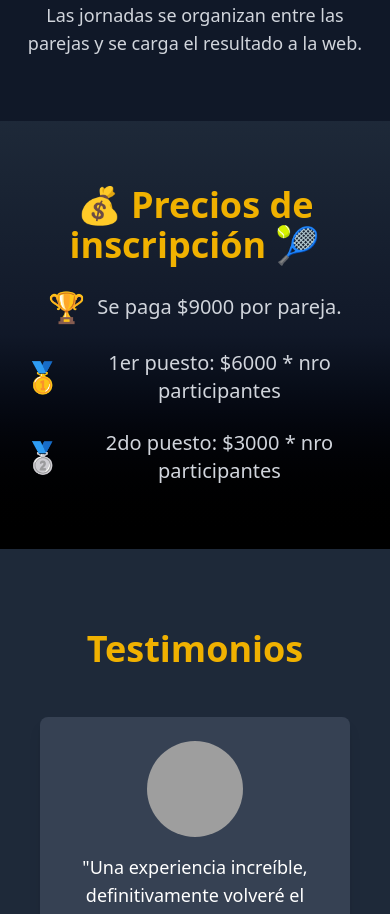
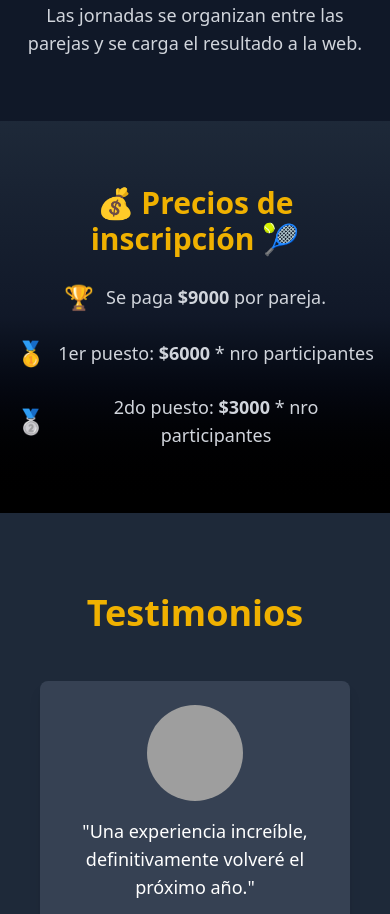
Before and after one commit to manuelKrivoy/padeltour, a React (Vite) app: page / in a window 390 px wide. Shown: the part 1047-1961 px from the top of the page. Built offline with nearby package versions, Linux system fonts and the light colour scheme; grey boxes are pictures that could not be loaded.

Commit message:
responsive schedule

```diff
--- a/src/components/ScheduleSection.jsx
+++ b/src/components/ScheduleSection.jsx
@@ -2,22 +2,30 @@ import React from "react";
 
 export const ScheduleSection = () => {
   return (
-    <section className="py-16 px-6 bg-gradient-to-b from-gray-800 via-gray-900 to-black text-center">
-      <h2 className="text-4xl font-bold text-yellow-500 mb-6">💰 Precios de inscripción 🎾</h2>
-      <ul className="mt-6 space-y-6 text-xl text-gray-300">
+    <section className="py-16 px-4 sm:px-6 lg:px-8 bg-gradient-to-b from-gray-800 via-gray-900 to-black text-center">
+      <div className="max-w-2xl mx-auto">
+        <h2 className="text-3xl md:text-4xl font-bold text-yellow-500 mb-6">💰 Precios de inscripción 🎾</h2>
+        <ul className="mt-6 space-y-6 text-lg md:text-xl text-gray-300">
           <li className="flex items-center justify-center space-x-3">
-          <span className="text-3xl">🏆</span>
-          <span>Se paga $9000 por pareja.</span>
+            <span className="text-2xl md:text-3xl">🏆</span>
+            <span>
+              Se paga <strong>$9000</strong> por pareja.
+            </span>
           </li>
           <li className="flex items-center justify-center space-x-3">
-          <span className="text-3xl">🥇</span>
-          <span>1er puesto: $6000 * nro participantes</span>
+            <span className="text-2xl md:text-3xl">🥇</span>
+            <span>
+              1er puesto: <strong>$6000</strong> * nro participantes
+            </span>
           </li>
           <li className="flex items-center justify-center space-x-3">
-          <span className="text-3xl">🥈</span>
-          <span>2do puesto: $3000 * nro participantes</span>
+            <span className="text-2xl md:text-3xl">🥈</span>
+            <span>
+              2do puesto: <strong>$3000</strong> * nro participantes
+            </span>
           </li>
         </ul>
+      </div>
     </section>
   );
 };
```
Lines whose indentation alone changed are shown as unchanged.
